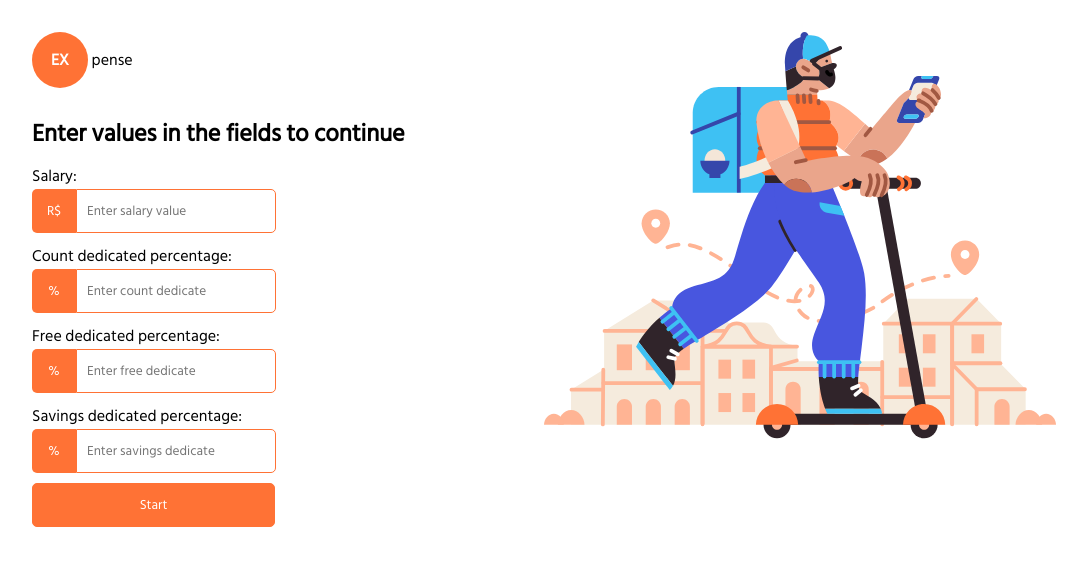
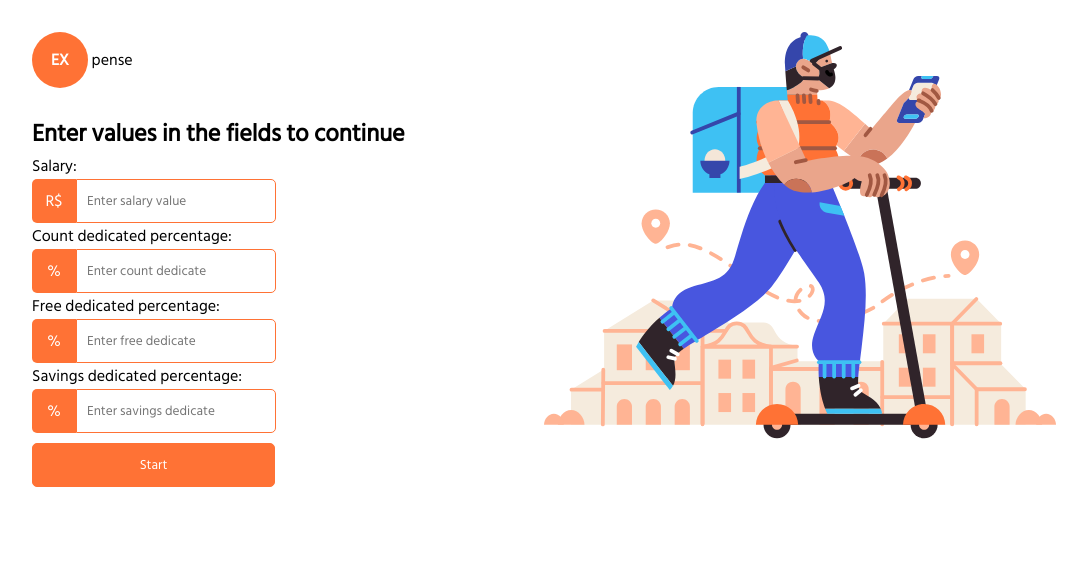
Before and after one commit to wesleyara/expense, a React (Vite) app: page /list in a window 1280 px wide. Shown: the top 566 px of the page, without its empty margins (96-1183 px from the left). Built offline with nearby package versions, Linux system fonts and the light colour scheme.

Commit message:
refactor: change html tags

```diff
--- a/src/components/LandingSalary/index.tsx
+++ b/src/components/LandingSalary/index.tsx
@@ -45,61 +45,64 @@ export default function LandingSalary() {
           <br />
           <form onSubmit={handleSetData}>
             <h2>Enter values in the fields to continue</h2>
-            <p>Salary:</p>
-            <span>
-              <button type="button">R$</button>
+
+            <label htmlFor="salary">Salary:</label>
+            <div>
+              <span>R$</span>
               <input
                 type="number"
+                id="salary"
                 onChange={(e) => setSalary(Number(e.target.value))}
                 min="1"
                 placeholder="Enter salary value"
               />
-            </span>
+            </div>
 
-            <p>Count dedicated percentage:</p>
-            <span>
-              <button type="button">%</button>
+            <label htmlFor="count">Count dedicated percentage:</label>
+            <div>
+              <span>%</span>
               <input
                 type="number"
+                id="count"
                 onChange={(e) => setCount(Number(e.target.value))}
                 min="0"
                 max="100"
                 placeholder="Enter count dedicate"
               />
-            </span>
+            </div>
 
-            <p>Free dedicated percentage:</p>
-            <span>
-              <button type="button">%</button>
+            <label htmlFor="free">Free dedicated percentage:</label>
+            <div>
+              <span>%</span>
               <input
                 type="number"
+                id="free"
                 onChange={(e) => setFree(Number(e.target.value))}
                 min="0"
                 max="100"
                 placeholder="Enter free dedicate"
               />
-            </span>
+            </div>
 
-            <p>Savings dedicated percentage:</p>
-            <span>
-              <button type="button">%</button>
+            <label htmlFor="savings">Savings dedicated percentage:</label>
+            <div>
+              <span>%</span>
               <input
                 type="number"
+                id="savings"
                 onChange={(e) => setSavings(Number(e.target.value))}
                 min="0"
                 max="100"
                 placeholder="Enter savings dedicate"
               />
-            </span>
+            </div>
             <button className="start" type="submit">
               Start
             </button>
           </form>
         </article>
         <figure>
-          <span>
-            <img src={ilustration} alt="ilustration home" />
-          </span>
+          <img src={ilustration} alt="ilustration home" />
         </figure>
       </SHome>
 
--- a/src/components/LandingSalary/style.ts
+++ b/src/components/LandingSalary/style.ts
@@ -28,16 +28,18 @@ export const SHome = styled.section`
       }
     }
     form {
+      margin-bottom: 20px;
+
       p {
         margin-top: 10px;
       }
 
-      span {
+      div {
         display: flex;
         align-items: center;
         flex-wrap: wrap;
 
-        button {
+        span {
           display: flex;
           justify-content: center;
           align-items: center;
```
